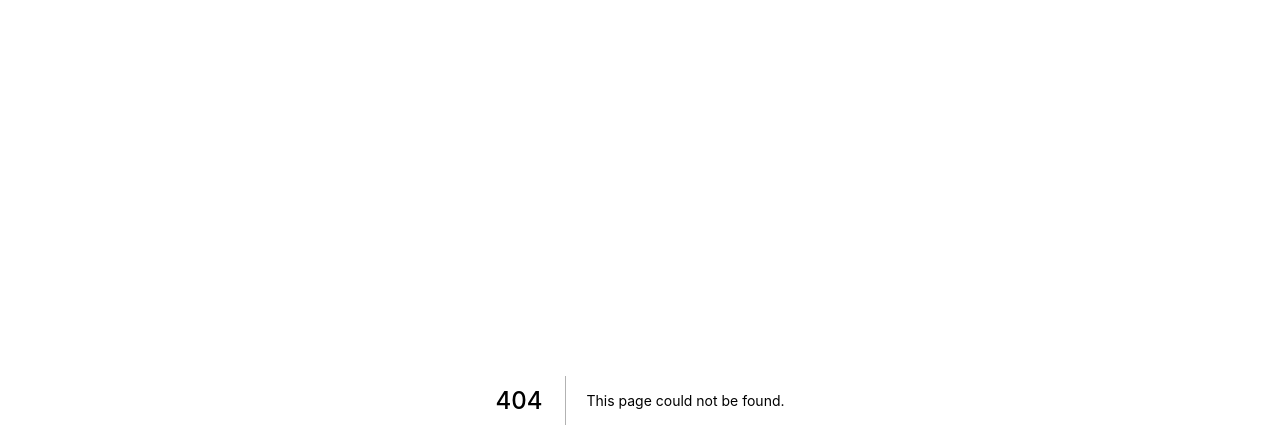
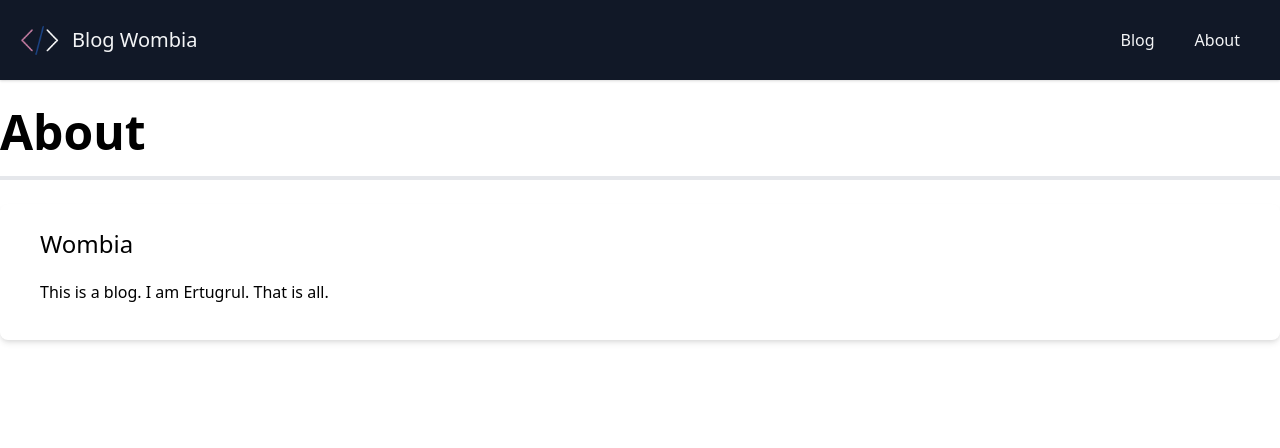
Before and after one commit to ertugrulgurkan/blog-wombia, a Next.js app: page /about in a window 1280 px wide. Before the commit this address had no page. Shown: the top 448 px of the page. Built offline with nearby package versions, Linux system fonts and the light colour scheme.

Commit message:
404 and about page

```diff
--- /dev/null
+++ b/pages/404.js
@@ -0,0 +1,25 @@
+import Link from "next/link";
+import Image from "next/image";
+import Layout from "../components/Layout";
+
+export default function NotFoundPage() {
+  return (
+    <Layout title="Page Not Found">
+      <div className="flex flex-col items-center mt-20">
+        <Image
+          src="/images/logo.png"
+          width={70}
+          height={70}
+          className="bg-gray-800 rounded-2xl"
+          alt="404-img"
+        />
+
+        <h1 className="text-6xl my-5">Whoops!</h1>
+
+        <h2 className="text-4xl text-gray-400 mb-5">
+          This page does not exist
+        </h2>
+      </div>
+    </Layout>
+  );
+}
--- /dev/null
+++ b/pages/about.js
@@ -0,0 +1,17 @@
+import Layout from "../components/layout";
+
+export default function AboutPage() {
+  return (
+    <Layout title="About Me">
+      <h1 className="text-5xl border-b-4 pb-5 font-bold">About</h1>
+
+      <div className="bg-white shadow-md rounded-lg px-10 py-6 mt-6">
+        <h3 className="text-2xl mb-5">Wombia</h3>
+        <p className="mb-3">This is a blog. I am Ertugrul. That is all.</p>
+        {/* <p>
+          <span className='font-bold'>Version 1.0.0</span>
+        </p> */}
+      </div>
+    </Layout>
+  );
+}
```
